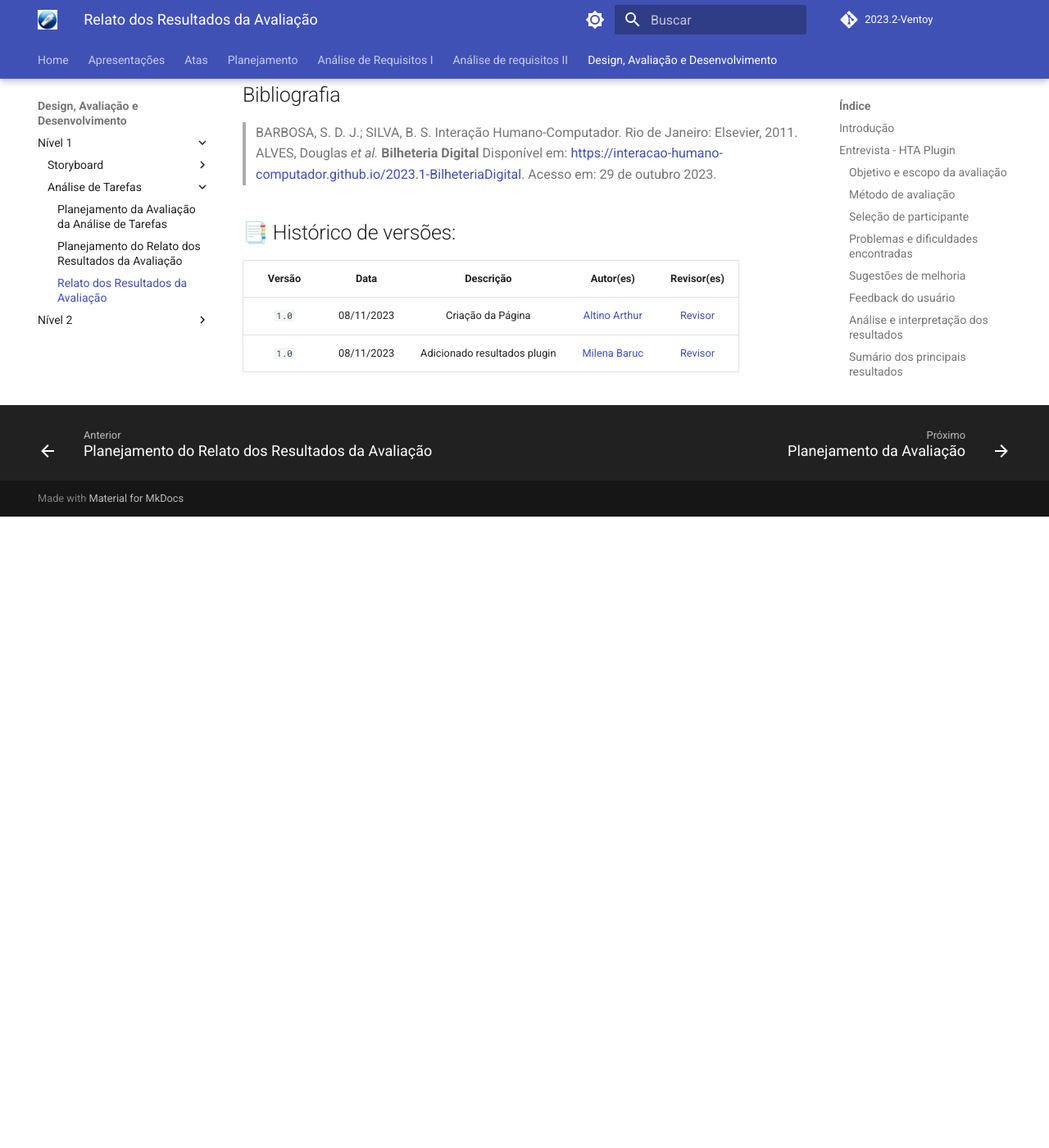
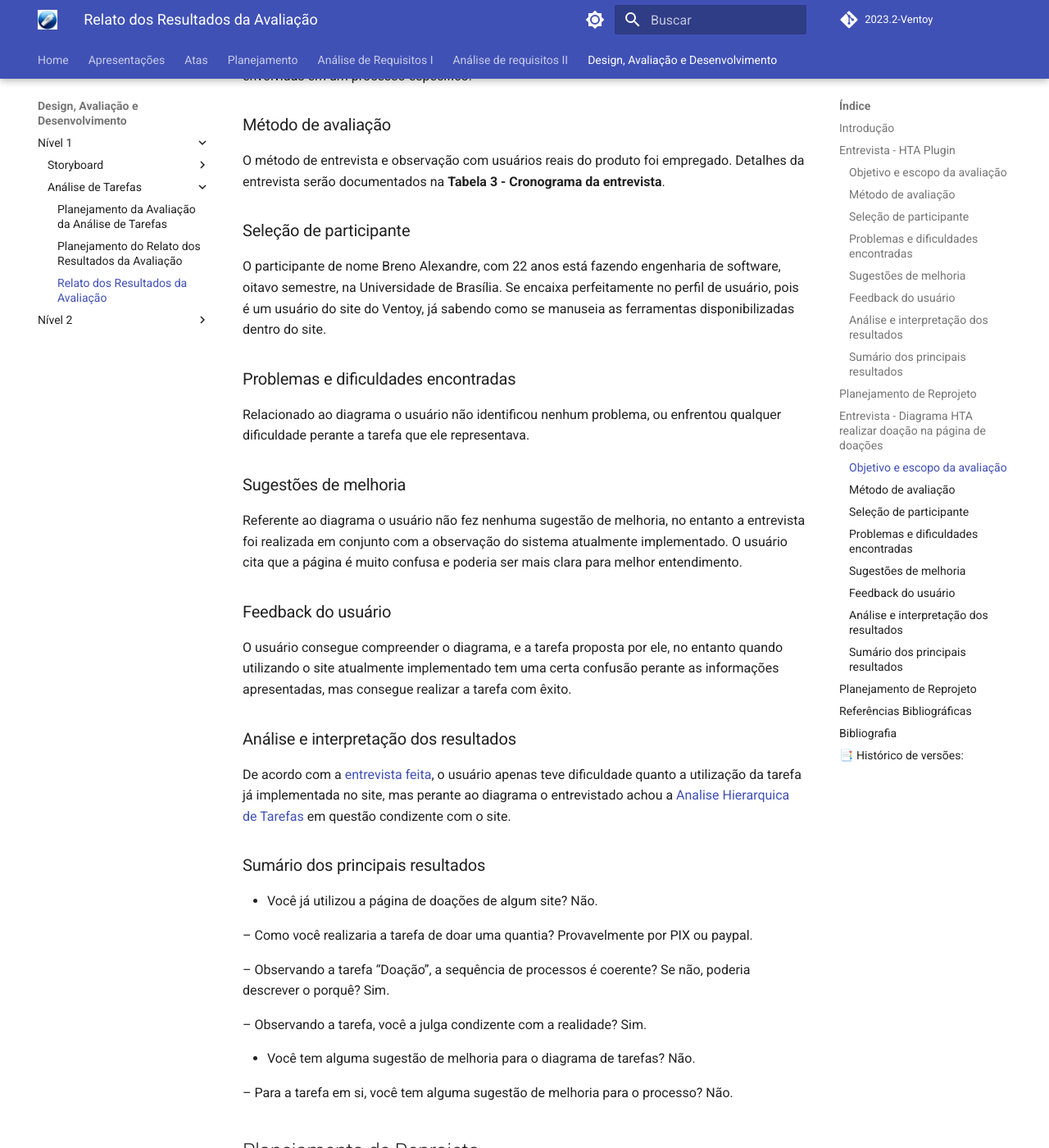
Before and after one commit to Interacao-Humano-Computador/2023.2-Ventoy, an MkDocs documentation site: the page built from docs/DAD/nivel1/AnaliseTarefas/resultado.md, in a window 1280 px wide and 1400 px high, scrolled down 2479 px. Shown: the whole window at 82% size. Built offline with MkDocs 1.6.1 and Material for MkDocs 9.7.7, drawn with Linux system fonts in a browser that asks for light colours; comment, search, counter and statistics services are not loaded; before the commit the page ends 3109 px from its top, so only the background shows below that; some of the changed text lies outside the part shown.

Commit message:
Update resultado.md

```diff
--- a/docs/DAD/nivel1/AnaliseTarefas/resultado.md
+++ b/docs/DAD/nivel1/AnaliseTarefas/resultado.md
@@ -68,6 +68,75 @@ As mudanças sugeridas serão implementadas conforme o **Tabela 2 - Cronograma d
 
 </center>
 
+## Entrevista - Diagrama HTA realizar doação na página de doações
+
+### Objetivo e escopo da avaliação
+
+O objetivo da tarefa foi avaliar o Diagrama HTA (Análise Hierárquica de Tarefas) relacionado à realização de uma doação na página de doações do site do Ventoy. O Diagrama HTA é uma ferramenta de análise que visa descrever e compreender as etapas e a hierarquia de tarefas envolvidas em um processo específico.
+
+### Método de avaliação
+
+O método de entrevista e observação com usuários reais do produto foi empregado. Detalhes da entrevista serão documentados na **Tabela 3 - Cronograma da entrevista**.
+
+### Seleção de participante
+
+O participante de nome Breno Alexandre, com 22 anos está fazendo engenharia de software, oitavo semestre, na Universidade de Brasília. Se encaixa perfeitamente no perfil de usuário, pois é um usuário do site do Ventoy, já sabendo como se manuseia as ferramentas disponibilizadas dentro do site.
+
+
+### Problemas e dificuldades encontradas
+
+Relacionado ao diagrama o usuário não identificou nenhum problema, ou enfrentou qualquer dificuldade perante a tarefa que ele representava.
+
+### Sugestões de melhoria
+
+Referente ao diagrama o usuário não fez nenhuma sugestão de melhoria, no entanto a entrevista foi realizada em conjunto com a observação do sistema atualmente implementado. O usuário cita que a página é muito confusa e poderia ser mais clara para melhor entendimento.
+
+### Feedback do usuário
+
+O usuário consegue compreender o diagrama, e a tarefa proposta por ele, no entanto quando utilizando o site atualmente implementado tem uma certa confusão perante as informações apresentadas, mas consegue realizar a tarefa com êxito.
+
+### Análise e interpretação dos resultados
+
+De acordo com a [entrevista feita](https://youtu.be/vJ6OgmxM6bo), o usuário apenas teve dificuldade quanto a utilização da tarefa já implementada no site, mas perante ao diagrama o entrevistado achou a [Analise Hierarquica de Tarefas](../../../AnaliseDeRequisitos/analisedetarefas/analiseHierarquicaDeTarefas.md) em questão condizente com o site.
+
+### Sumário dos principais resultados
+
+- Você já utilizou a página de doações de algum site? Não.
+
+– Como você realizaria a tarefa de doar uma quantia? Provavelmente por PIX ou paypal.
+
+– Observando a tarefa “Doação”, a sequência de processos é coerente? Se não, poderia descrever o porquê? Sim.
+
+– Observando a tarefa, você a julga condizente com a realidade? Sim.
+
+- Você tem alguma sugestão de melhoria para o diagrama de tarefas? Não.
+
+– Para a tarefa em si, você tem alguma sugestão de melhoria para o processo? Não.
+
+## Planejamento de Reprojeto
+
+As mudanças sugeridas serão implementadas conforme o **Tabela 4 - Cronograma de Reprojeto**.
+
+<center>
+
+**Tabela 3 - Cronograma da entrevista**
+
+| Entrevistador(es) | Entrevistado(s) | Horário de Início | Horário de Fim |    Data    |    Local     |
+| :----------------: | :-------------: | :---------------: | :------------: | :--------: | :----------: |
+| [Limirio Guimarães](https://github.com/LimirioGuimaraes) | Breno Alexandre | 20:30 | 20:42 | 08/11/2023 | Discord |
+
+**Fonte**: [Limirio Guimarães](https://github.com/LimirioGuimaraes)
+
+**Tabela 4 - Cronograma de Reprojeto**
+
+| Executor(a) do Reprojeto | Horário de Início | Horário de Fim | Data |
+| ------------------------ | ----------------- | -------------- | ---- |
+| [Limirio Guimarães](https://github.com/LimirioGuimaraes) | 13:00 | 15:00 | 13/11/2023 |
+
+**Fonte**: [Limirio Guimarães](https://github.com/LimirioGuimaraes)
+
+</center>
+
 ## Referências Bibliográficas
 
 > 1. BARBOSA, S. D. J.; SILVA, B. S. Interação Humano-Computador. Rio de Janeiro: Elsevier, 2011.
@@ -83,4 +152,5 @@ As mudanças sugeridas serão implementadas conforme o **Tabela 2 - Cronograma d
 | Versão  |    Data    |  Descrição      |Autor(es)              | Revisor(es) |
 | :-----: | :--------: | :-------------: | :-------------------: | :---------: |
 | `1.0`  | 08/11/2023 |Criação da Página| [Altino Arthur](https://github.com/arthurrochamoreira) | [Revisor](https://github.com/) |
-| `1.0`  | 08/11/2023 |Adicionado resultados plugin| [Milena Baruc](https://github.com/MilenaBaruc) | [Revisor](https://github.com/) |
+| `1.1`  | 08/11/2023 |Adicionado resultados plugin| [Milena Baruc](https://github.com/MilenaBaruc) | [Revisor](https://github.com/) |
+| `1.2`  | 08/11/2023 | Adicionado resultados da doação | [Limirio Guimarães](https://github.com/LimirioGuimaraes)|  |
```
